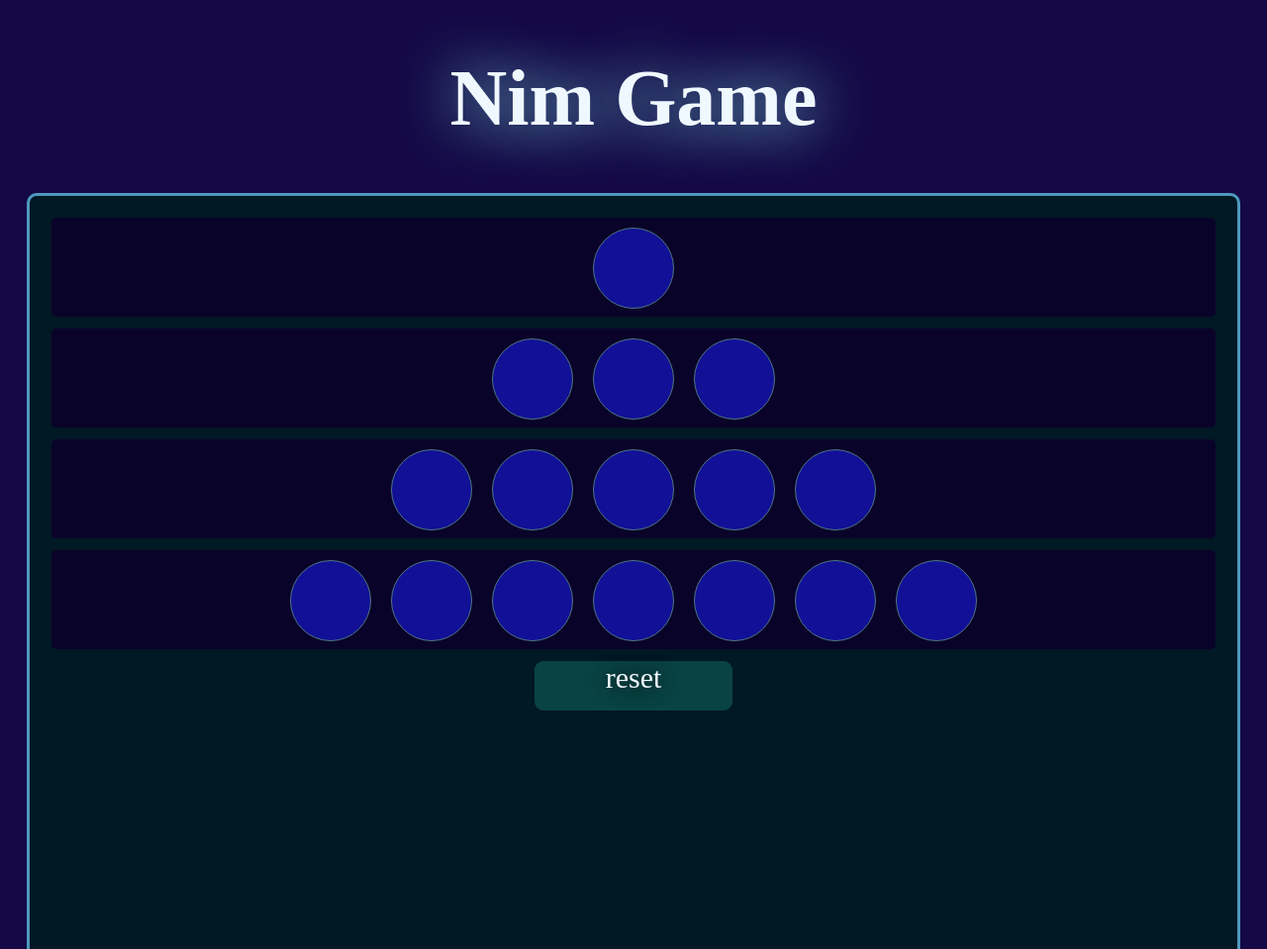
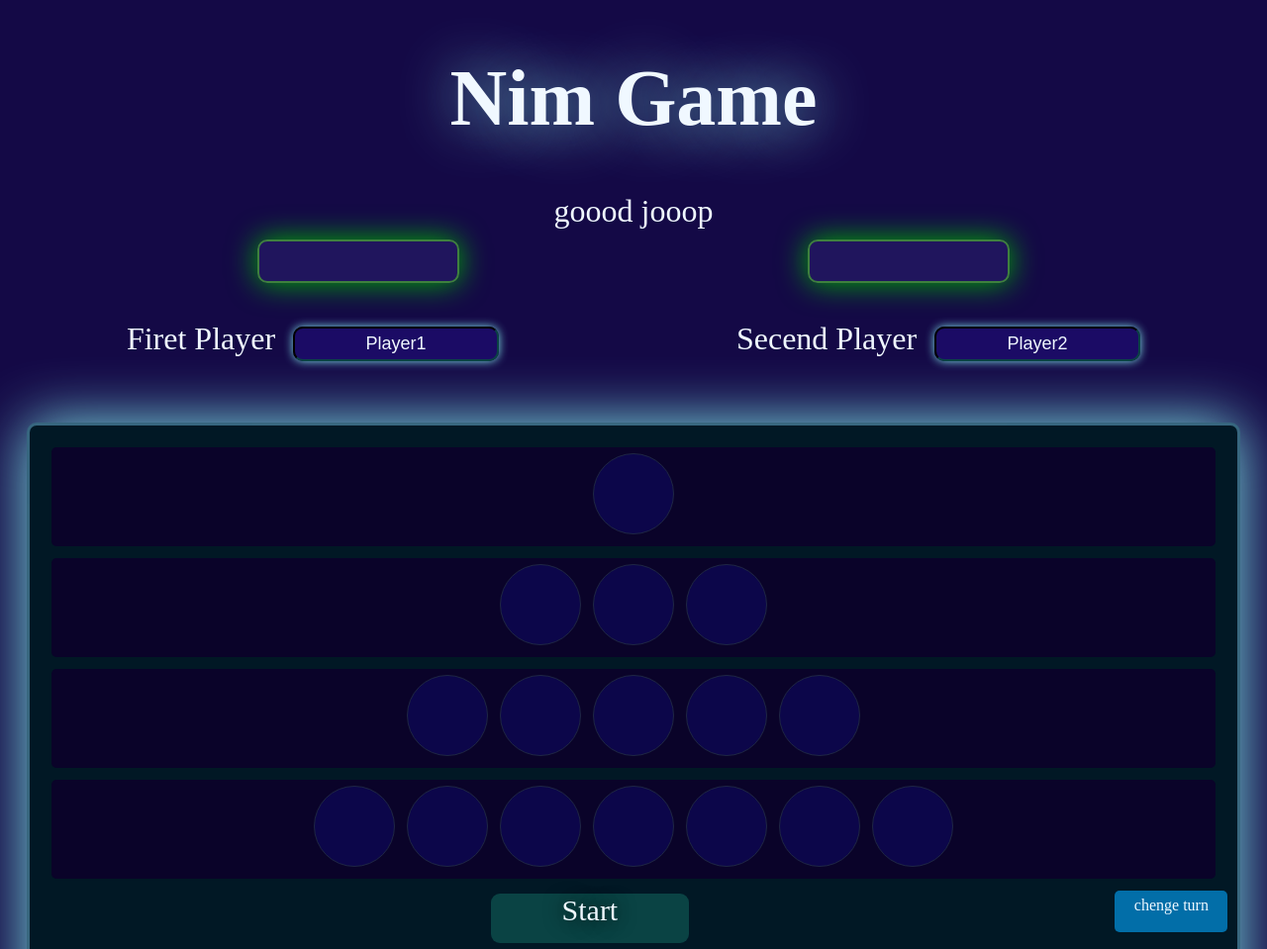
Before and after one commit to Waleed201/swe-363-231, a plain HTML site: page games/NimGame.html in a window 1280 px wide. Shown: the top 959 px of the page at 99% size. Drawn offline with Linux system fonts and the light colour scheme.

Commit message:
Nim Game improve

```diff
--- a/games/NimGame.html
+++ b/games/NimGame.html
@@ -10,6 +10,12 @@
         body {
             text-align: center;
             background-color: #140946;
+            margin-bottom: 0;
+            color: aliceblue;
+        }
+
+        .try{
+            color: #772b2b;
         }
 
         header {
@@ -24,46 +30,123 @@
 
         }
 
+        .inter {
+            width: 100%;
+            height: 100px;
+            font-size: xx-large;
+            color: aliceblue;
+        }
+
+        .prev {}
+
+        .resolt {
+            display: flex;
+            justify-content: space-evenly;
+            gap: 100px;
+        }
+
+        .resolt div{
+            margin-top: 10px;
+            height: 40px;
+            width: 200px;
+            background-color: #3c329150;
+            border-radius: 10px;
+            border: 2px solid #004f8b;
+            border-color: #3e803e;
+            box-shadow : 0px 0px 30px rgb(0, 180, 0);
+        }
+
+        .input-div {
+            display: flex;
+            justify-content: space-around;
+            align-content: center;
+            flex-wrap: wrap;
+            height: 100px;
+            font-size: xx-large;
+            color: aliceblue;
+        }
+
+        .input-div div {
+            margin-top: 10px;
+            margin-bottom: 10px;
+            margin: 5px;
+        }
+
+        .input-div input {
+            height: 29px;
+            width: 200px;
+            background-color: #3b16e133;
+            border-radius: 10px;
+            border-color: #0a4344;
+            box-shadow: 0px 0px 10px #81e4e6;
+            color: aliceblue;
+            font-size: 18px;
+            text-align: center;
+            margin-left: 10px;
+        }
+
         .contaner {
             background-color: rgb(1, 24, 37);
             margin: auto;
             width: 95%;
             aspect-ratio: 3 / 2;
-            border: 3px solid rgb(78, 152, 189);
+            border: 3px solid #487e9ac6;
             padding: 10px;
-            border-radius: 10px;
+            border-radius: 10px 10px 1px 1px;
+            box-shadow: 0px 0px 60px #81e4e6;
+            margin-top: 2em;
+            border-bottom: 0;
+            margin-bottom: 0;
+            padding-bottom: 0;
 
         }
 
         .roow {
             display: flex;
-            height: 100px;
+            height: 13vw;
+            max-height: 100px;
             margin: 1%;
             background-color: rgb(10, 3, 41);
             border-radius: 5px;
             justify-content: center;
+            align-content: center;
         }
 
         .circle {
-            pointer-events: fill;
+            pointer-events: none;
+            opacity: 0.3;
             flex-shrink: 1;
-            height: 80px;
+            height: 9vw;
+            max-height: 80px;
             aspect-ratio: 2 / 2;
             background-color: rgba(20, 20, 180, 0.796);
             border-radius: 50%;
-            margin: 10px;
+            margin: 6px;
             border: 1px solid rgb(79, 119, 128);
+        }
+
+        .control{
+            display: flex;
+            justify-content: space-between;
         }
 
         .reset {
             height: 50px;
             width: 200px;
-            margin: auto;
+            margin: 3px 20% 3px 38%;
             text-shadow: 0px 0px 20px black;
             font-size: 30px;
             background-color: #0a4344;
             border-radius: 9px;
             color: aliceblue;
+        }
+
+        .turn{
+            height: 30px;
+            width: 100px;
+            background-color: rgb(2, 110, 168);
+            padding: 6px 7px;
+            border-radius: 5px;
         }
     </style>
 </head>
@@ -72,16 +155,29 @@
     <header>
         <h1>Nim Game </h1>
     </header>
+    <div class="inter">
+        <div class="prev">goood jooop</div>
+        <div class="resolt">
+            <div></div>
+            <div></div>
+        </div>
+    </div>
+    <form id="frm">
+        <div class="input-div">
+            <div><label for="">Firet Player </label><input type="text" id="frist" value="Player1"></div>
+            <div><label for="">Secend Player </label><input type="text" id="secend" value="Player2"></div>
+        </div>
+    </form>
     <div class="contaner">
-        <div class="roow">
+        <div class="roow row1">
             <div class="circle"></div>
         </div>
-        <div class="roow">
+        <div class="roow row2">
             <div class="circle"></div>
             <div class="circle"></div>
             <div class="circle"></div>
         </div>
-        <div class="roow">
+        <div class="roow row3">
             <div class="circle"></div>
             <div class="circle"></div>
             <div class="circle"></div>
@@ -89,7 +185,7 @@
             <div class="circle"></div>
 
         </div>
-        <div class="roow">
+        <div class="roow row3">
             <div class="circle"></div>
             <div class="circle"></div>
             <div class="circle"></div>
@@ -99,44 +195,77 @@
             <div class="circle"></div>
 
         </div>
-        <div class="reset">
-            reset
+        <div class="control">
+            <div class="reset">
+                Start
+            </div>
+            <div class="turn">
+                chenge turn
+            </div>
         </div>
+
     </div>
 
 
     <script>
         let circles = document.getElementsByClassName("circle")
         let reset = document.getElementsByClassName("reset")[0]
+        let frm = document.getElementById("frm")
+        let rows = document.getElementsByClassName("roow")
+
+        let turn = "1"
 
         for (let i = 0; i < circles.length; i++) {
             circles[i].addEventListener("click", circleClicked)
-
-            if (circles[i].style.opacity != 0) {
-                circles[i].addEventListener('mouseover', function handleMouseOver() {
-                    circles[i].style.opacity = 0.7;
-                });
-
-                circles[i].addEventListener('mouseout', function handleMouseOut() {
-                    circles[i].style.opacity = 1;
-                });
-
-            }
-
+            circles[i].addEventListener("mouseover", circleMouseOver)
+            circles[i].addEventListener("mouseout", circleMouseOut)
         }
 
         function circleClicked(event) {
             circle1 = event.target
             circle1.style.opacity = 0
+            console.log(circle1.parentElement !== rows[1]);
         }
+
+        function circleMouseOver(event) {
+            circle1 = event.target;
+            if (circle1.style.opacity != 0) {
+                circle1.style.opacity = 0.7
+            }
+        }
+
+        function circleMouseOut(event) {
+            circle1 = event.target;
+            if (circle1.style.opacity != 0) {
+                circle1.style.opacity = 1
+            }
+        }
+
+
+
 
         reset.addEventListener("click", resetClicked)
 
         function resetClicked(event) {
+            names = document.querySelectorAll(".resolt div")
+
+            inter = document.querySelector(".inter")
+            names[0].innerText = frm.elements[0].value
+            names[0].style.boxShadow = "0px 0px 30px #af0101"
+            names[0].style.borderColor = "#772b2b"
+            names[1].innerText = frm.elements[1].value
+            inter.style.display = "block"
+            frm.style.display = "none"
+
             for (let i = 0; i < circles.length; i++) {
+                circles[i].style.pointerEvents = "fill";
                 circles[i].style.opacity = 1
             }
+            reset = document.querySelector(".reset")
+            reset.innerText = "Restart"
+
         }
+
 
     </script>
 </body>
```
